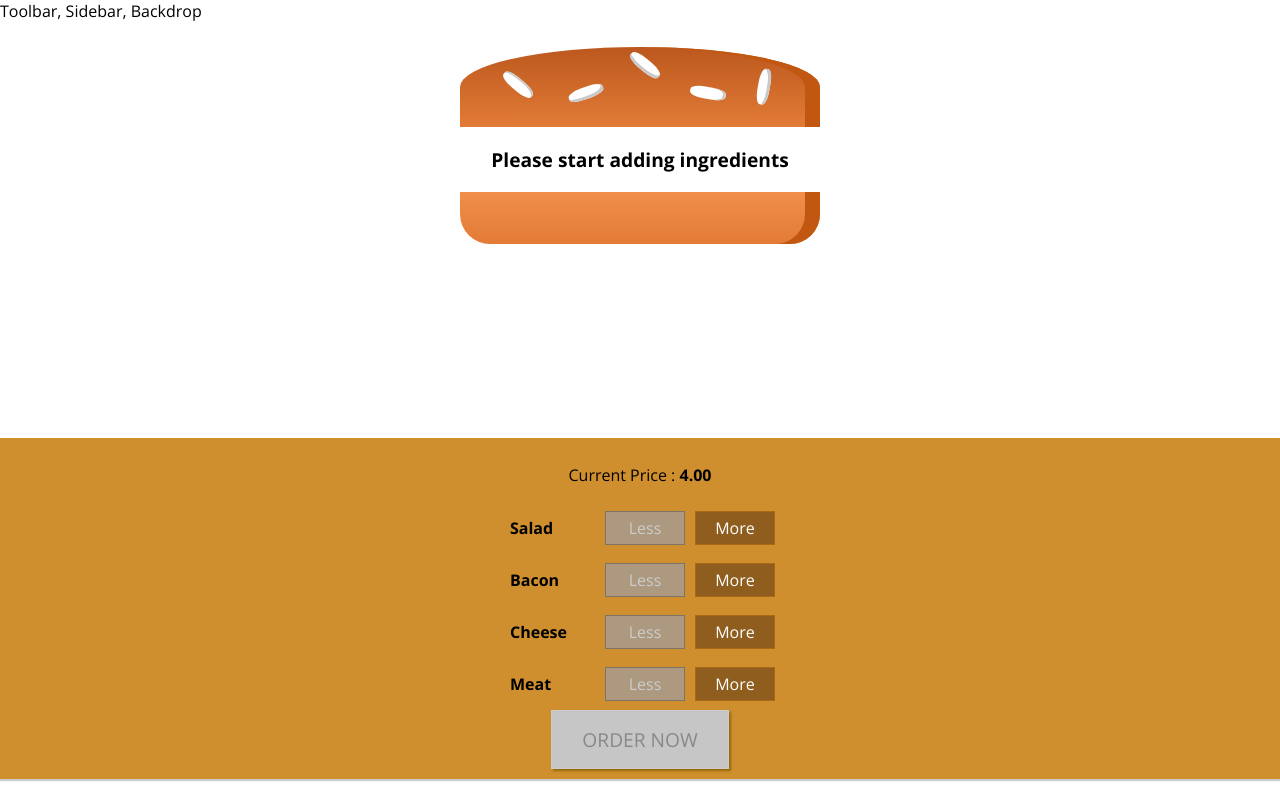
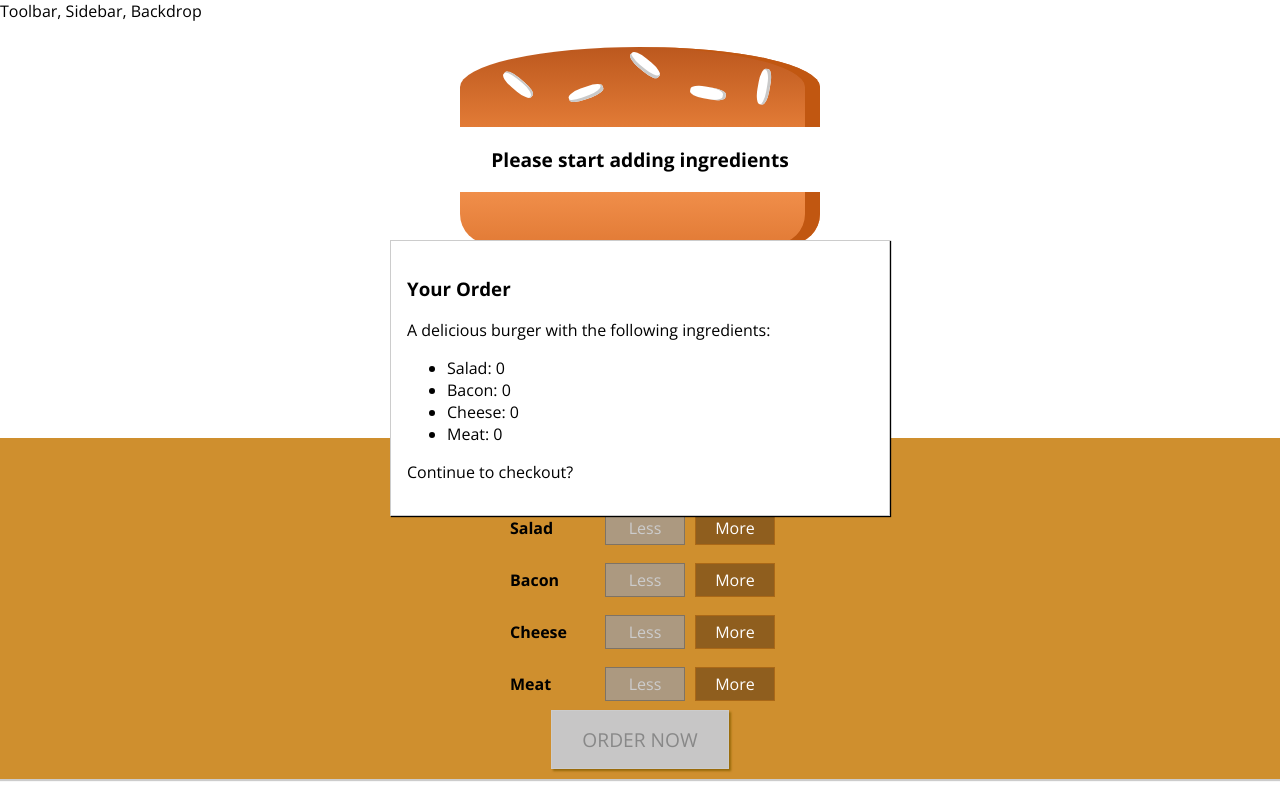
Before and after one commit to ks-mani/Burger-Builder, a React (Create React App) app: page / in a window 1280 px wide. Built offline with nearby package versions, Linux system fonts and the light colour scheme.

Commit message:
08-138 => Creating the order summary modal

```diff
--- /dev/null
+++ b/src/components/Burger/OrderSummary/OrderSummary.js
@@ -0,0 +1,23 @@
+import React from 'react';
+import Aux from '../../../hoc/Aux';
+
+const orderSummary = (props)=>{
+  const ingredientsSummary = Object.keys(props.ingredients)
+          .map(igKey=>{
+            return <li key={igKey}>
+                      <span style={{textTransform: 'capitalize'}}>{igKey}</span>: {props.ingredients[igKey]}
+                    </li>
+          });
+  return (
+    <Aux>
+      <h3>Your Order</h3>
+      <p>A delicious burger with the following ingredients:</p>
+      <ul>
+        {ingredientsSummary}
+      </ul>
+      <p>Continue to checkout?</p>
+    </Aux>
+  )
+}
+
+export default orderSummary;
--- /dev/null
+++ b/src/components/UI/Modal/Modal.js
@@ -0,0 +1,10 @@
+import React from 'react';
+import classes from './Modal.module.css';
+
+const modal = (props)=>(
+  <div className={classes.Modal}>
+    {props.children}
+  </div>
+);
+
+export default modal;
--- /dev/null
+++ b/src/components/UI/Modal/Modal.module.css
@@ -0,0 +1,20 @@
+.Modal {
+    position: fixed;
+    z-index: 500;
+    background-color: white;
+    width: 70%;
+    border: 1px solid #ccc;
+    box-shadow: 1px 1px 1px black;
+    padding: 16px;
+    left: 15%;
+    top: 30%;
+    box-sizing: border-box;
+    transition: all 0.3s ease-out;
+}
+
+@media (min-width: 600px) {
+    .Modal {
+        width: 500px;
+        left: calc(50% - 250px);
+    }
+}
--- a/src/containers/BurgerBuilder/BurgerBuilder.js
+++ b/src/containers/BurgerBuilder/BurgerBuilder.js
@@ -1,7 +1,9 @@
 import React, {Component} from 'react';
 import Aux from '../../hoc/Aux';
 import Burger from '../../components/Burger/Burger';
-import BuildControls from '../../components/Burger/BuildControls/BuildControls'
+import BuildControls from '../../components/Burger/BuildControls/BuildControls';
+import Modal from '../../components/UI/Modal/Modal';
+import OrderSummary from '../../components/Burger/OrderSummary/OrderSummary';
 
 const INGREDIENT_PRICES = {
   salad: 0.5,
@@ -73,6 +75,9 @@ class BurgerBuilder extends Component{
 
     return (
       <Aux>
+        <Modal>
+          <OrderSummary ingredients={this.state.ingredients}/>
+        </Modal>
         <Burger ingredients={this.state.ingredients}/>
         <BuildControls
           ingredientAdded={this.addIngredientHandler}
```
Also changed, not shown: src/components/UI/Backdrop/Backdrop.js (added).
